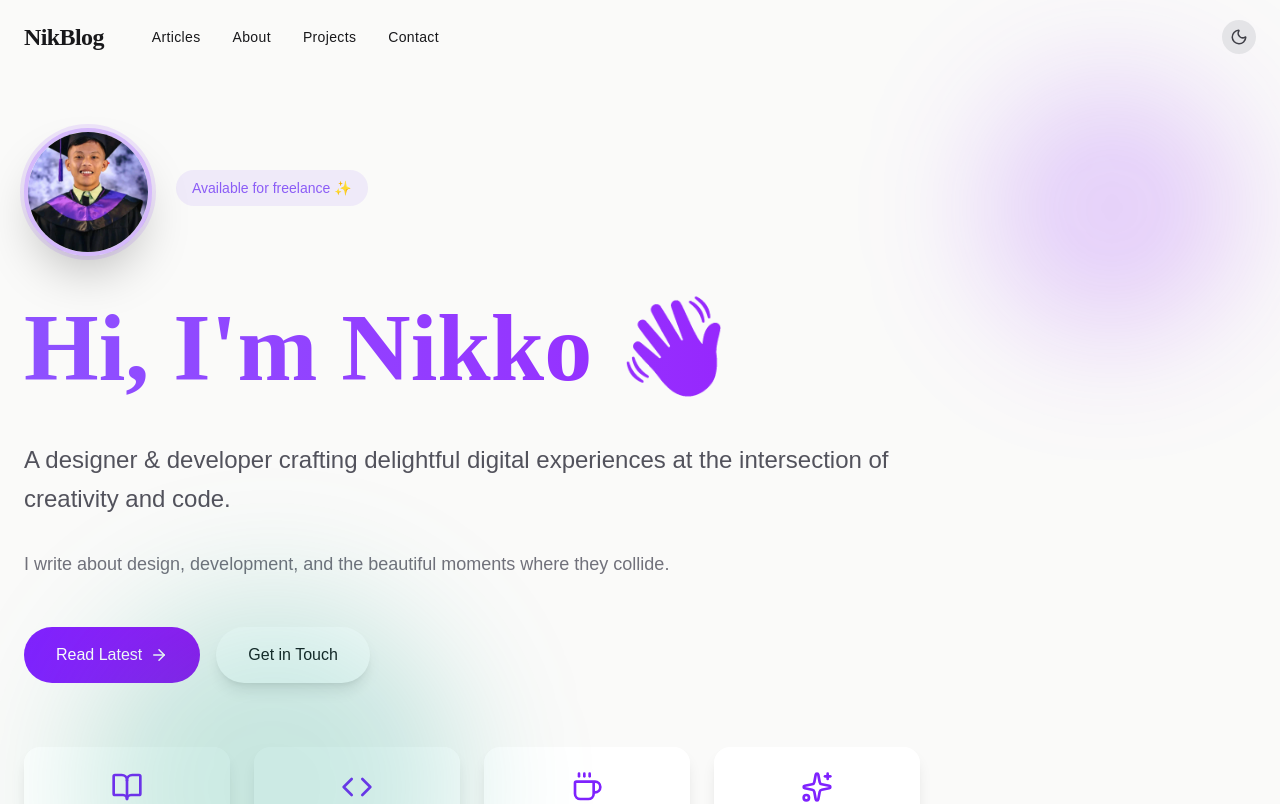
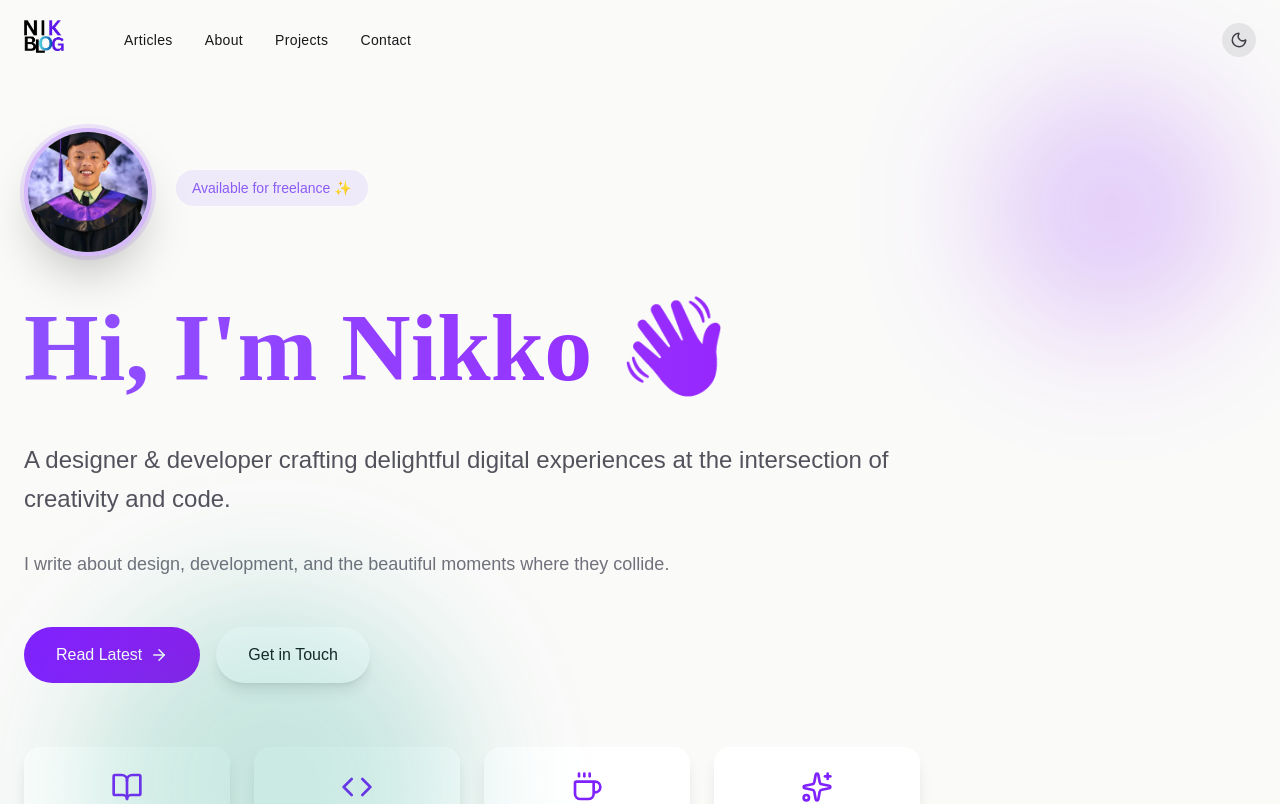
Before and after one commit to nikgitofficial/personalblog, a Next.js app: page / in a window 1280 px wide. Shown: the top 804 px of the page. Built offline with nearby package versions, Linux system fonts and the light colour scheme.

Commit message:
commit 119

```diff
--- a/src/components/Footer.tsx
+++ b/src/components/Footer.tsx
@@ -50,13 +50,23 @@ export default function Footer({
       <div className="max-w-7xl mx-auto px-6 py-16">
         <div className="grid md:grid-cols-4 gap-12 mb-12">
           {/* Brand */}
-          <div className="md:col-span-2">
-            <h3
-              className="text-3xl font-bold mb-4 bg-gradient-to-r from-violet-600 to-purple-600 bg-clip-text text-transparent"
-              style={{ fontFamily: "Playfair Display, serif" }}
-            >
-              NikBlog
-            </h3>
+          <div className="md:col-span-2 flex flex-col gap-4">
+            <div className="flex items-center gap-3">
+              <img
+  src="/logo.png"
+  alt="NikBlog Logo"
+  className={`w-10 h-10 object-contain transition-all duration-300 ${
+    isDark ? "filter invert brightness-125" : ""
+  }`}
+/>
+
+              <h3
+                className="text-3xl font-bold bg-gradient-to-r from-violet-600 to-purple-600 bg-clip-text text-transparent"
+                style={{ fontFamily: "Playfair Display, serif" }}
+              >
+                {/*NikBlog*/}
+              </h3>
+            </div>
             <p
               className={`text-sm leading-relaxed mb-6 ${
                 isDark ? "text-zinc-400" : "text-zinc-600"
@@ -148,7 +158,7 @@ export default function Footer({
           >
             Made with{" "}
             <Heart size={16} className="text-rose-500" fill="currentColor" />{" "}
-            and lots of coffee  By:Nikko
+            and lots of coffee By: Nikko
           </p>
         </div>
       </div>
--- a/src/components/Navbar.tsx
+++ b/src/components/Navbar.tsx
@@ -33,12 +33,23 @@ export default function Navbar({
     >
       <div className="max-w-7xl mx-auto px-6 py-5 flex items-center justify-between">
         <div className="flex items-center gap-12">
-          <h1
-            className="font-serif text-2xl font-bold tracking-tight"
-            style={{ fontFamily: "Playfair Display, serif" }}
-          >
-            NikBlog
-          </h1>
+          {/* Logo + Site title */}
+          <div className="flex items-center gap-3">
+          <img
+  src="/logo.png"
+  alt="NikBlog Logo"
+  className={`w-10 h-10 object-contain transition-all duration-300 ${
+    isDark ? "filter invert brightness-125" : ""
+  }`}
+/>
+
+            <h1
+              className="font-serif text-2xl font-bold tracking-tight"
+              style={{ fontFamily: "Playfair Display, serif" }}
+            >
+             {/*NikBlog */}
+            </h1>
+          </div>
 
           {/* Desktop nav */}
           <div className="hidden md:flex gap-8">
```
Also changed, not shown: public/logo.png (added).
